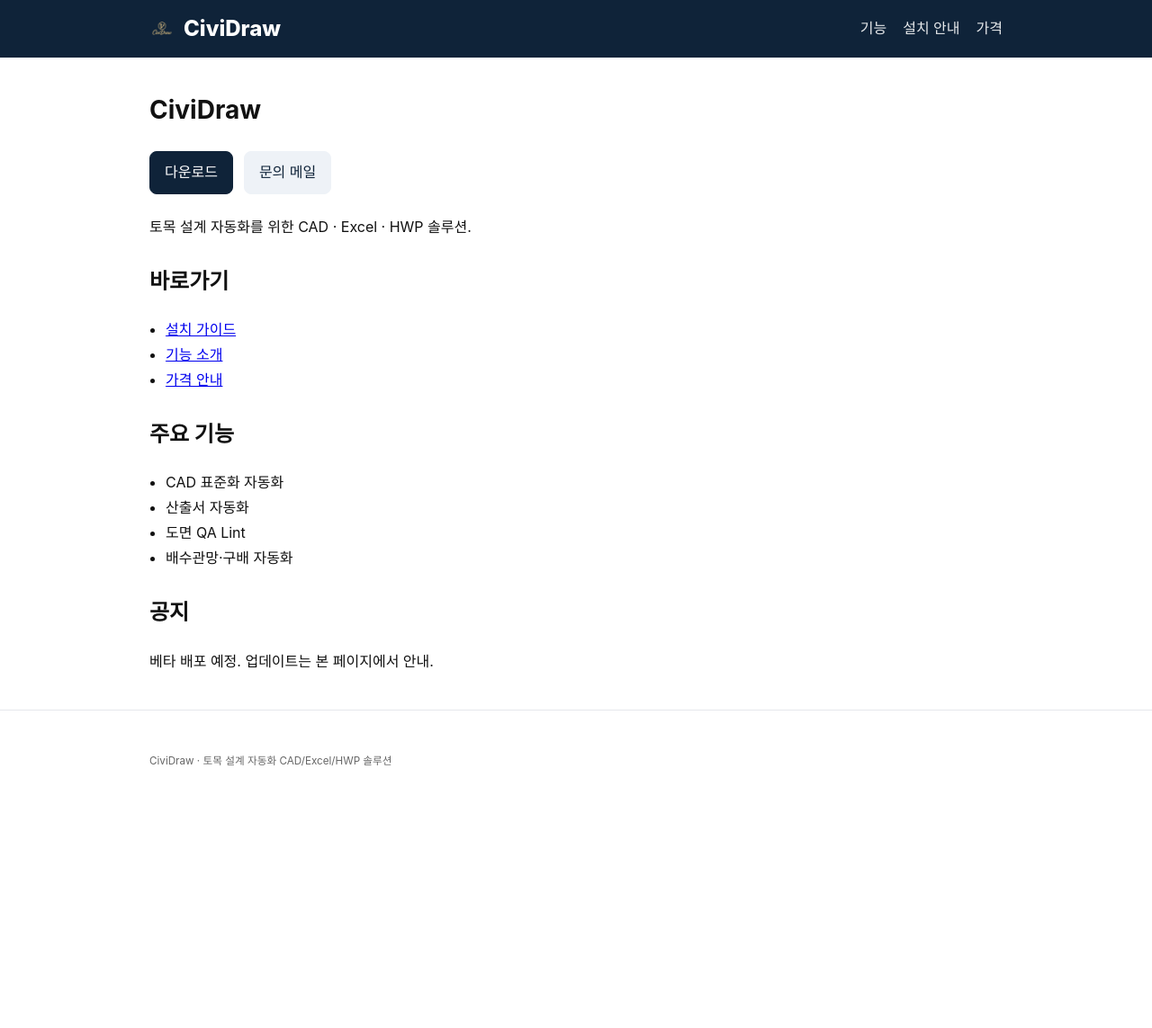
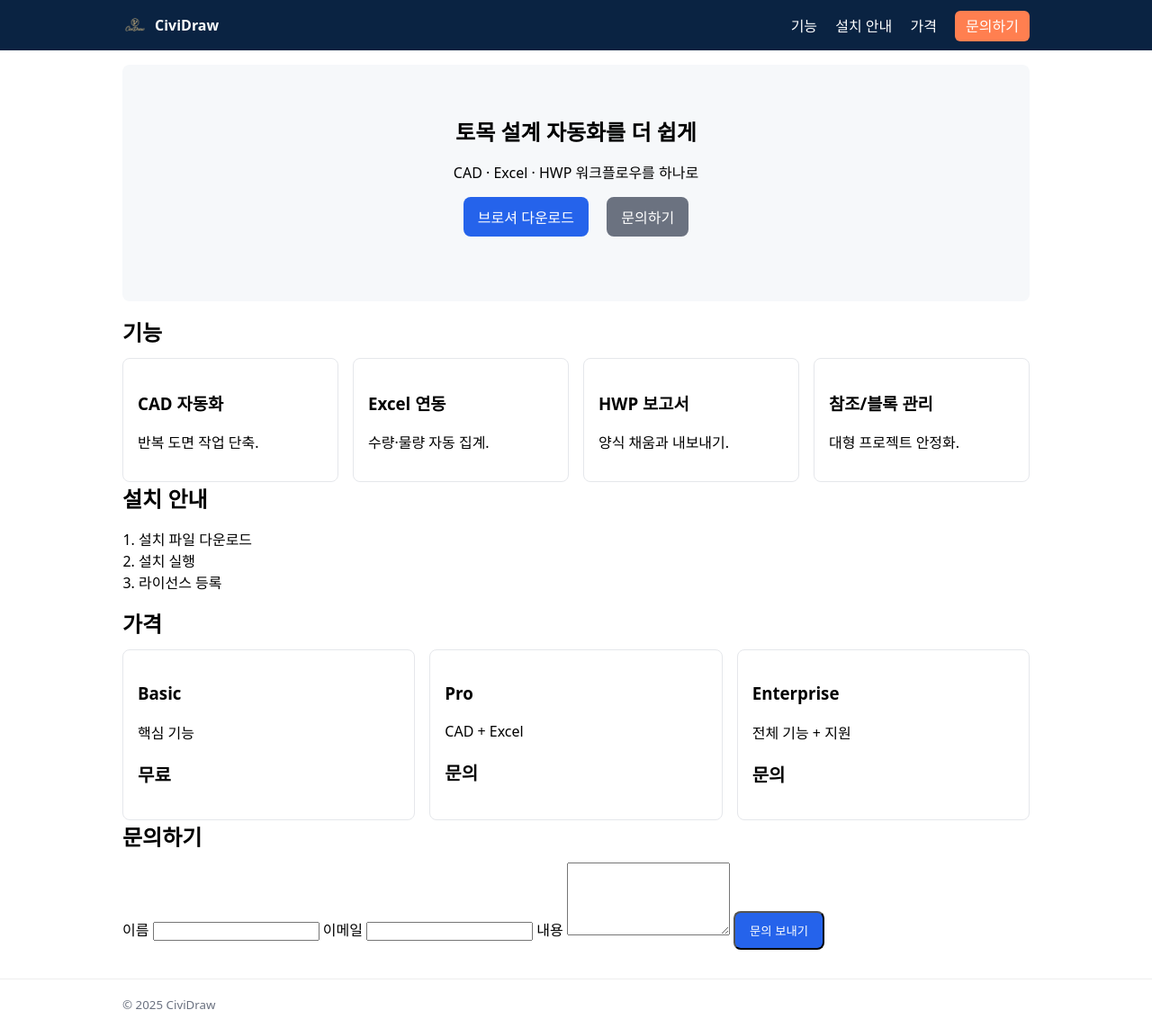
Before and after one commit to jong0342/cividraw.github.io, a Jekyll site: the page built from index.md, in a window 1280 px wide. Shown: the whole page at 90% size. Built offline with Jekyll 4.4.1, drawn with Linux system fonts in a browser that asks for light colours; our own code applies the rules of GitHub Pages for plain Markdown files; before the commit the page ends 900 px from its top, so only the background shows below that.

Commit message:
layout: header + landing page

```diff
--- a/_includes/header.html
+++ b/_includes/header.html
@@ -1,13 +1,13 @@
 <header class="site-header">
-    <div class="container header-inner">
-      <a href="{{ '/' | relative_url }}" class="brand">
-        <img src="{{ '/cividraw_logo.ico' | relative_url }}" alt="CiviDraw" width="28" height="28">
-        <span class="brand-text">CiviDraw</span>
-      </a>
-      <nav class="nav">
-        <a href="{{ '/docs/features' | relative_url }}">기능</a>
-        <a href="{{ '/docs/install' | relative_url }}">설치 안내</a>
-        <a href="{{ '/docs/pricing' | relative_url }}">가격</a>
-      </nav>
-    </div>
-  </header>
+  <div class="container">
+    <a class="logo" href="/">
+      <img src="/cividraw_logo.ico" alt="CiviDraw" height="28"> CiviDraw
+    </a>
+    <nav class="site-nav">
+      <a href="#features">기능</a>
+      <a href="#install">설치 안내</a>
+      <a href="#pricing">가격</a>
+      <a href="#contact" class="cta">문의하기</a>
+    </nav>
+  </div>
+</header>
--- a/_layouts/default.html
+++ b/_layouts/default.html
@@ -4,14 +4,11 @@
 <body>
   {% include header.html %}
   <main class="container">
-      <article class="content">
-        {% if page.title %}<h1>{{ page.title }}</h1>{% endif %}
     {{ content }}
-      </article>
   </main>
   <footer class="site-footer">
     <div class="container">
-        <small>CiviDraw · 토목 설계 자동화 CAD/Excel/HWP 솔루션</small>
+      <small>© {{ "now" | date: "%Y" }} CiviDraw</small>
     </div>
   </footer>
 </body>
--- a/assets/custom.css
+++ b/assets/custom.css
@@ -1,79 +1,31 @@
-/* ===== Base ===== */
-:root{
-    --ink:#0f2339;
-    --ink-2:#152b4b;
-    --text:#111;
-    --muted:#666;
-    --line:#e5e7eb;
-    --bg:#fff;
-    --btn:#0f2339;
-    --btn-hover:#0d1f32;
-    --btn-ghost:#eef2f7;
-  }
-  *{box-sizing:border-box}
-  html,body{margin:0;padding:0}
-  body{
-    font:16px/1.6 -apple-system,BlinkMacSystemFont,"Segoe UI",Roboto,AppleSDGothicNeo,"Noto Sans KR",sans-serif;
-    color:var(--text);
-    background:var(--bg)
-  }
+:root{--brand:#0a2342;--cta:#ff7f50}
+*{box-sizing:border-box}
+body{margin:0;font-family:system-ui,-apple-system,"Segoe UI",Roboto}
+.container{max-width:1040px;margin:0 auto;padding:0 16px}
 
-  /* ===== Layout ===== */
-  .container{max-width:980px;margin:0 auto;padding:24px 16px}
-  .content h1{
-    margin-top: 12px;
-    font-size: 1.75rem; /* 28px */
-    font-weight: 700;
-  }
-  .content p,.content li{line-height:1.75}
+/* header */
+.site-header{background:var(--brand);color:#fff}
+.site-header .container{display:flex;align-items:center;justify-content:space-between;height:56px}
+.logo{display:flex;align-items:center;gap:8px;color:#fff;text-decoration:none;font-weight:700}
+.site-nav a{color:#fff;text-decoration:none;margin-left:16px}
+.site-nav .cta{background:var(--cta);padding:6px 12px;border-radius:6px}
 
-  /* ===== Header ===== */
-  .site-header{background:var(--ink);color:#fff}
-  .header-inner{
-    display:flex;
-    align-items:center;
-    justify-content:space-between;
-    height:64px;
-    padding-top:0;
-    padding-bottom:0
-  }
-  .brand{
-    display:flex;
-    align-items:center;
-    gap:10px;
-    color:#fff;
-    text-decoration:none;
-    font-weight:700
-  }
-  .brand img{display:block}
-  .brand-text{font-size:1.5rem; font-weight:800} /* 24px */
-  .nav{display:flex;gap:18px}
-  .nav a{color:#fff;text-decoration:none;opacity:.9}
-  .nav a:hover{opacity:1}
+/* sections */
+main .container{padding:24px 16px}
+#hero{padding:56px 0;text-align:center;background:#f6f8fa;border-radius:8px;margin:16px 0}
+.hero-actions .btn{margin:0 8px}
+h1,h2{margin:0 0 12px}
+.grid{display:grid;gap:16px;grid-template-columns:repeat(auto-fit,minmax(220px,1fr))}
+.card{border:1px solid #e5e7eb;border-radius:8px;padding:16px;background:#fff}
+.steps{padding-left:18px}
 
-  /* ===== CTA Buttons ===== */
-  .cta-row{margin:12px 0 22px;display:flex;gap:12px;flex-wrap:wrap}
-  .btn{
-    display:inline-block;
-    padding:10px 16px;
-    border-radius:8px;
-    text-decoration:none;
-    border:1px solid transparent
-  }
-  .btn-primary{background:var(--btn);color:#fff;border-color:var(--btn)}
-  .btn-primary:hover{background:var(--btn-hover);border-color:var(--btn-hover)}
-  .btn-ghost{background:var(--btn-ghost);color:var(--ink);border-color:var(--btn-ghost)}
-  .btn-ghost:hover{filter:brightness(.97)}
+/* pricing */
+.price .price-tag{font-size:20px;font-weight:700}
 
-  /* ===== Footer ===== */
-  .site-footer{border-top:1px solid var(--line);padding:20px 0;color:var(--muted);font-size:14px}
+/* buttons */
+.btn{display:inline-block;padding:10px 16px;border-radius:8px;text-decoration:none}
+.btn.primary{background:#2563eb;color:#fff}
+.btn.secondary{background:#6b7280;color:#fff}
 
-  /* ===== Lists spacing ===== */
-  ul{padding-left:18px}
-  h2{margin-top:28px}
-
-  /* ===== Mobile ===== */
-  @media (max-width:640px){
-    .header-inner{height:auto;gap:12px;flex-wrap:wrap}
-    .nav{width:100%;justify-content:flex-start}
-  }
+/* footer */
+.site-footer{border-top:1px solid #eee;margin-top:32px;padding:16px 0;color:#6b7280}
--- a/index.md
+++ b/index.md
@@ -1,25 +1,58 @@
 ---
+layout: default
 title: CiviDraw
-layout: default
+description: 토목 설계 자동화 CAD·Excel·HWP 솔루션
 ---
 
-<div class="cta-row">
-  <a class="btn btn-primary" href="https://github.com/jong0342/jong0342.github.io/archive/refs/heads/main.zip">다운로드</a>
-  <a class="btn btn-ghost" href="mailto:you@example.com">문의 메일</a>
-</div>
+<section id="hero">
+  <h1>토목 설계 자동화를 더 쉽게</h1>
+  <p>CAD · Excel · HWP 워크플로우를 하나로</p>
+  <p class="hero-actions">
+    <a href="/assets/brochure.pdf" class="btn primary">브로셔 다운로드</a>
+    <a href="#contact" class="btn secondary">문의하기</a>
+  </p>
+</section>
 
-토목 설계 자동화를 위한 CAD · Excel · HWP 솔루션.
+<section id="features">
+  <h2>기능</h2>
+  <div class="grid">
+    <article class="card"><h3>CAD 자동화</h3><p>반복 도면 작업 단축.</p></article>
+    <article class="card"><h3>Excel 연동</h3><p>수량·물량 자동 집계.</p></article>
+    <article class="card"><h3>HWP 보고서</h3><p>양식 채움과 내보내기.</p></article>
+    <article class="card"><h3>참조/블록 관리</h3><p>대형 프로젝트 안정화.</p></article>
+  </div>
+</section>
 
-## 바로가기
-- [설치 가이드]({{ '/docs/install' | relative_url }})
-- [기능 소개]({{ '/docs/features' | relative_url }})
-- [가격 안내]({{ '/docs/pricing' | relative_url }})
+<section id="install">
+  <h2>설치 안내</h2>
+  <ol class="steps">
+    <li>설치 파일 다운로드</li>
+    <li>설치 실행</li>
+    <li>라이선스 등록</li>
+  </ol>
+</section>
 
-## 주요 기능
-- CAD 표준화 자동화
-- 산출서 자동화
-- 도면 QA Lint
-- 배수관망·구배 자동화
+<section id="pricing">
+  <h2>가격</h2>
+  <div class="grid price">
+    <div class="card">
+      <h3>Basic</h3><p>핵심 기능</p><p class="price-tag">무료</p>
+    </div>
+    <div class="card">
+      <h3>Pro</h3><p>CAD + Excel</p><p class="price-tag">문의</p>
+    </div>
+    <div class="card">
+      <h3>Enterprise</h3><p>전체 기능 + 지원</p><p class="price-tag">문의</p>
+    </div>
+  </div>
+</section>
 
-## 공지
-베타 배포 예정. 업데이트는 본 페이지에서 안내.
+<section id="contact">
+  <h2>문의하기</h2>
+  <form action="#" method="post" onsubmit="return true">
+    <label>이름 <input type="text" name="name" required></label>
+    <label>이메일 <input type="email" name="email" required></label>
+    <label>내용 <textarea name="message" rows="5" required></textarea></label>
+    <button type="submit" class="btn primary">문의 보내기</button>
+  </form>
+</section>
```
Lines whose indentation alone changed are shown as unchanged.
